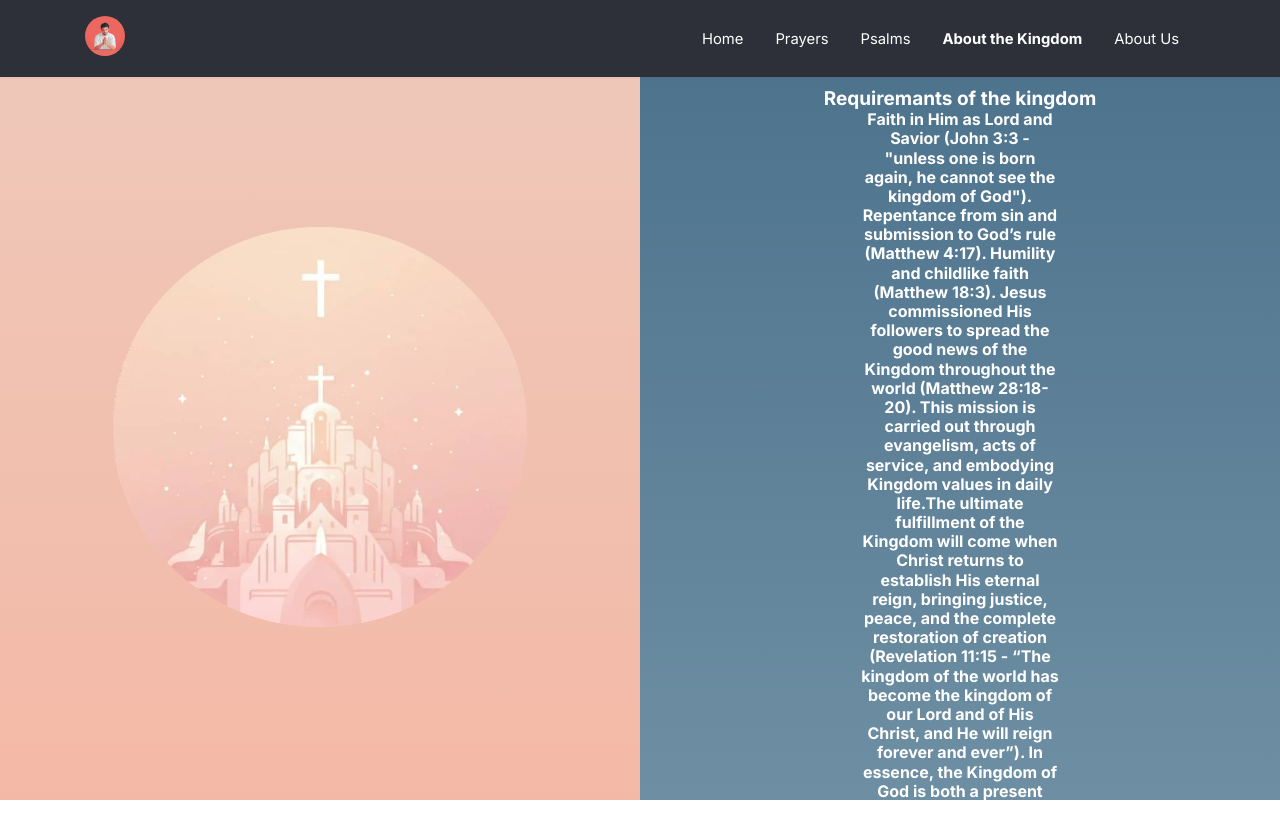
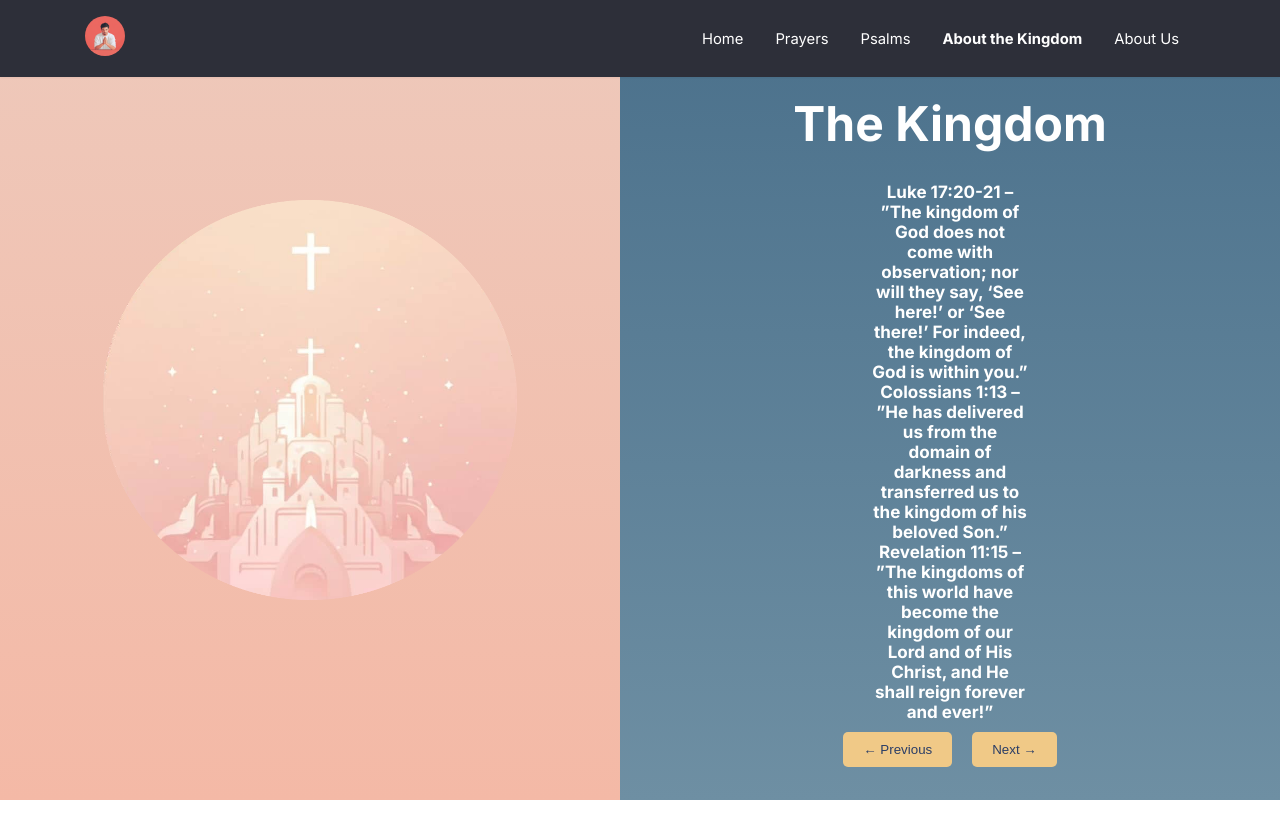
Before and after one commit to JuanEspinozaCode/ipray, a Next.js app: page /kingdom in a window 1280 px wide. Shown: the top 838 px of the page. After the commit the page ends 800 px from the top, so only its background shows below. Built offline with nearby package versions, Linux system fonts and the light colour scheme.

Commit message:
kingdom content improvment

```diff
--- a/app/kingdom/content.tsx
+++ b/app/kingdom/content.tsx
@@ -1,10 +1,22 @@
-import React from "react";
+import React, { useState } from "react";
 
 const imgs = ["pngegg.png"];
-
 const background = ["kingdom.png"];
+const titles = ["The Kingdom", "Purpose"];
+const texts = [
+  "Luke 17:20-21 – ”The kingdom of God does not come with observation; nor will they say, ‘See here!’ or ‘See there!’ For indeed, the kingdom of God is within you.”                       Colossians 1:13 – ”He has delivered us from the domain of darkness and transferred us to the kingdom of his beloved Son.” Revelation 11:15 – ”The kingdoms of this world have become the kingdom of our Lord and of His Christ, and He shall reign forever and ever!”",
+  "Living with Purpose and Meaning",
+];
 
 const TwoColumnsLayout = () => {
+  const [index, setIndex] = useState(0);
+
+  const nextSlide = () =>
+    setIndex((prev: number) => (prev + 1) % titles.length);
+
+  const prevSlide = () =>
+    setIndex((prev: number) => (prev - 1 + titles.length) % titles.length);
+
   return (
     <div
       style={{
@@ -19,8 +31,8 @@ const TwoColumnsLayout = () => {
         <div
           style={{
             flex: 1,
-            padding: "20px",
             background: "linear-gradient(to bottom, #EEC9BB, #F4B9A6)",
+            height: "100%",
           }}>
           <div
             style={{
@@ -28,14 +40,12 @@ const TwoColumnsLayout = () => {
               flexDirection: "column",
               justifyContent: "center",
               alignItems: "center",
-              height: "107%",
+              height: "100%",
             }}>
-            <img
-              src={background[0]}
-              height={400}
-              alt=""></img>
+            <img src={background[0]} height={400} />
           </div>
         </div>
+
         <div
           style={{
             flex: 1,
@@ -48,56 +58,21 @@ const TwoColumnsLayout = () => {
             justifyContent: "center",
             fontSize: "24px",
             fontWeight: "bold",
+            flexDirection: "column",
+            textAlign: "center",
           }}>
-          <div
-            style={{
-              display: "flex",
-              flexDirection: "column",
-              justifyContent: "center",
-              alignItems: "center",
-              height: "100%",
-            }}>
-            <img
-              src={imgs[0]}
-              height={50}
-              style={{ position: "relative" }}
-              alt=""
-            />
-            <h1
-              style={{
-                fontSize: "32px",
-                fontWeight: "bold",
-                paddingTop: "50px",
-              }}>
-              The Kingdom
-            </h1>
-            <h2 style={{ fontSize: "19px", paddingTop: "45px" }}>
-              Requiremants of the kingdom
-            </h2>
-            <h4
-              style={{
-                paddingLeft: "200px",
-                paddingRight: "200px",
-                fontSize: "16px",
-                textAlign: "center",
-                lineHeight: "1.2",
-              }}>
-              Faith in Him as Lord and Savior (John 3:3 - "unless one is born
-              again, he cannot see the kingdom of God"). Repentance from sin and
-              submission to God’s rule (Matthew 4:17). Humility and childlike
-              faith (Matthew 18:3). Jesus commissioned His followers to spread
-              the good news of the Kingdom throughout the world (Matthew
-              28:18-20). This mission is carried out through evangelism, acts of
-              service, and embodying Kingdom values in daily life.The ultimate
-              fulfillment of the Kingdom will come when Christ returns to
-              establish His eternal reign, bringing justice, peace, and the
-              complete restoration of creation (Revelation 11:15 - “The kingdom
-              of the world has become the kingdom of our Lord and of His Christ,
-              and He will reign forever and ever”). In essence, the Kingdom of
-              God is both a present reality and a future hope, calling believers
-              to live under God's reign while anticipating its full realization
-              in eternity.
-            </h4>
+          <img
+            src={imgs[0]}
+            height={50}
+            className="relative"
+            style={{ marginBottom: "20px" }}
+          />
+          <h1>{titles[index]}</h1>
+          <br />
+            <h4 style={{ fontSize: 17, marginInline:230 }}>{texts[index]}</h4>
+          <div>
+            <button onClick={prevSlide}>&larr; Previous</button>
+            <button onClick={nextSlide}>Next &rarr;</button>
           </div>
         </div>
       </div>
--- a/app/kingdom/page.tsx
+++ b/app/kingdom/page.tsx
@@ -1,3 +1,4 @@
+'use client';
 import React from "react";
 import TwoColumnsLayout from "./content";
 
```
